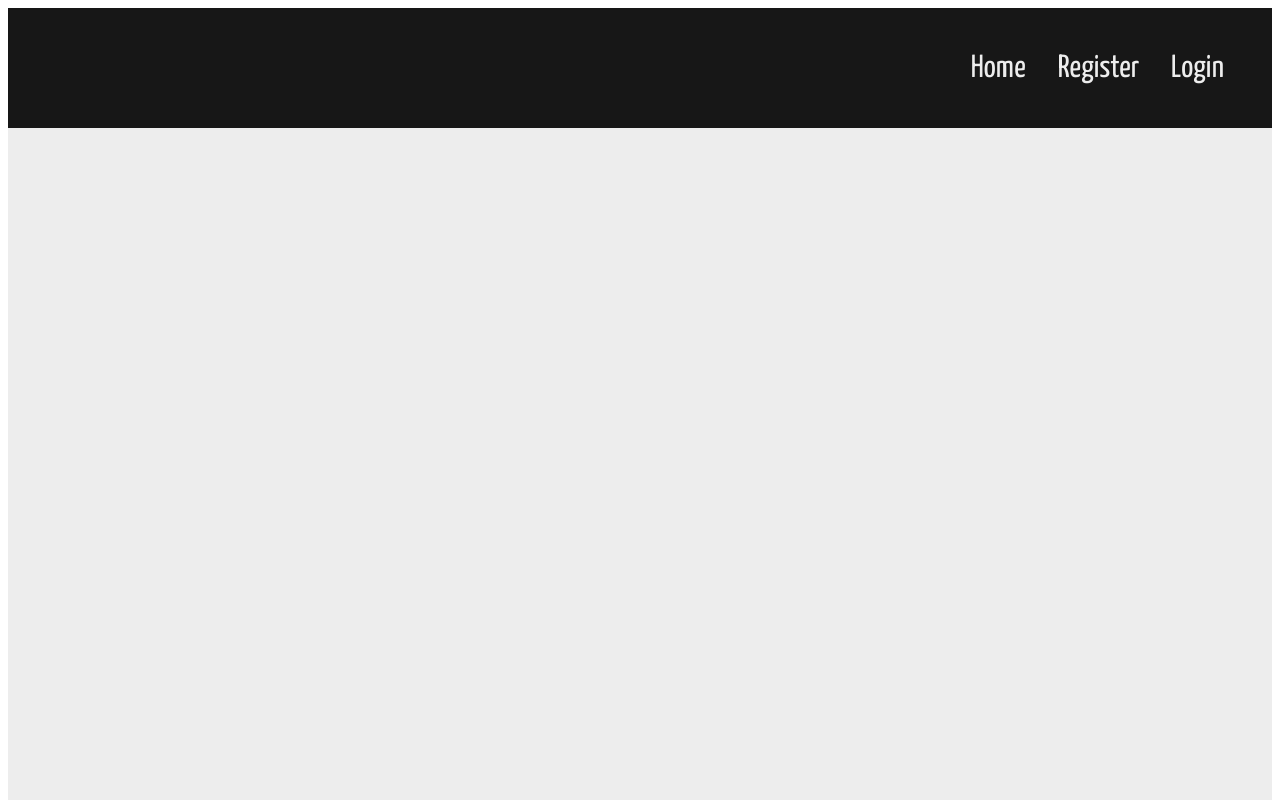
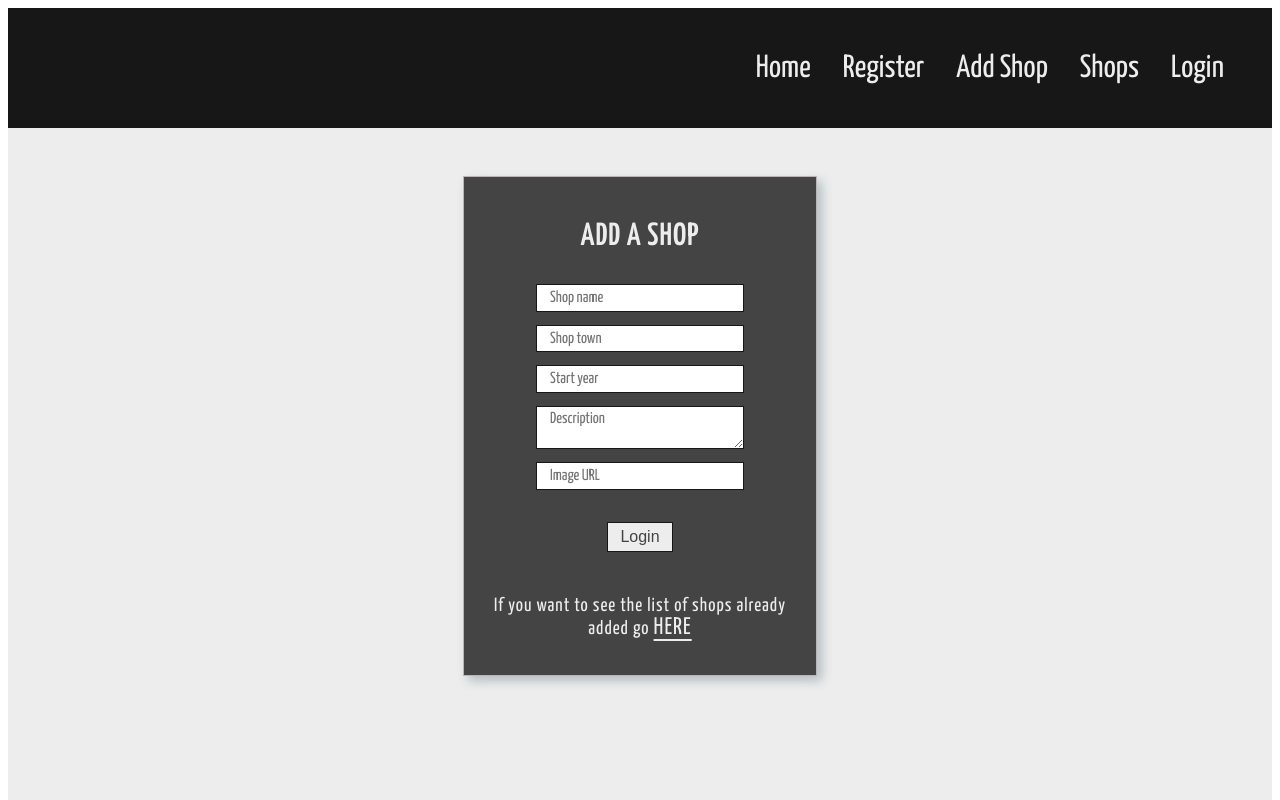
Before and after one commit to urtesala/urte_saladziute_final_react_exam, a React (Vite) app: page /add-shop in a window 1280 px wide. Shown: the top 800 px of the page. Built offline with nearby package versions, Linux system fonts and the light colour scheme.

Commit message:
add a shop and shops pages added, all forms done

```diff
--- a/src/App.jsx
+++ b/src/App.jsx
@@ -2,9 +2,11 @@ import { Redirect, Route, Switch } from 'react-router-dom';
 import './App.css';
 import Navigation from './components/Layout/Navigation';
 import { Wraper } from './components/styled/StyledComponents';
+import AddShop from './pages/addShop/AddShop';
 import HomePage from './pages/Home/HomePage';
 import LoginPage from './pages/Login-Register/LoginPage';
 import RegisterPage from './pages/Login-Register/RegisterPage';
+import Shops from './pages/shops/Shops';
 
 function App() {
   return (
@@ -12,6 +14,14 @@ function App() {
       <Navigation />
 
       <Switch>
+        <Route path={'/add-shop'}>
+          <AddShop/>
+        </Route>
+
+        <Route path={'/shops'}>
+          <Shops/>
+        </Route>
+
         <Route path={'/login'}>
           <LoginPage />
         </Route>
--- a/src/components/Layout/Navigation.jsx
+++ b/src/components/Layout/Navigation.jsx
@@ -15,6 +15,14 @@ function Navigation(props) {
           Register
         </StyledNavLink>
 
+        <StyledNavLink to={'/add-shop'} exact>
+          Add Shop
+        </StyledNavLink>
+
+        <StyledNavLink to={'/shops'} exact>
+          Shops
+        </StyledNavLink>
+
         <StyledNavLink to={'/login'} exact>
           Login
         </StyledNavLink>
--- /dev/null
+++ b/src/components/forms/AddShopForm.jsx
@@ -0,0 +1,98 @@
+import { useFormik } from 'formik';
+import * as Yup from 'yup';
+import { Button, Card, Form, Section } from '../styled/StyledComponents';
+import InputError from './InputError';
+
+function AddShopForm(props) {
+  const formik = useFormik({
+    initialValues: {
+      shopName: '',
+      shopTown: '',
+      startYear: '',
+      description: '',
+      image: '',
+    },
+    validationSchema: Yup.object().shape({
+      shopName: Yup.string().min(4).required('Please enter name of the shop'),
+      shopTown: Yup.string()
+        .min(4)
+        .required('Please enter town where shop is located'),
+      startYear: Yup.number()
+        .min(1970)
+        .max(2022)
+        .required('Please enter which year shop opened'),
+      description: Yup.string().min(6).required('Please enter description'),
+      image: Yup.string().min(5).required('Please add photo of the shop'),
+    }),
+    onSubmit: (values) => {
+      console.log('values ===', values);
+    },
+  });
+  return (
+    <Form onSubmit={formik.handleSubmit}>
+      <input
+        type='text'
+        id='shopName'
+        placeholder='Shop name'
+        value={formik.values.shopName}
+        onChange={formik.handleChange}
+        onBlur={formik.handleBlur}
+      />
+      <InputError
+        error={formik.errors.shopName}
+        touch={formik.touched.shopName}
+      />
+      <input
+        type='text'
+        id='shopTown'
+        placeholder='Shop town'
+        value={formik.values.shopTown}
+        onChange={formik.handleChange}
+        onBlur={formik.handleBlur}
+      />
+      <InputError
+        error={formik.errors.shopTown}
+        touch={formik.touched.shopTown}
+      />
+      <input
+        type='text'
+        id='startYear'
+        placeholder='Start year'
+        value={formik.values.startYear}
+        onChange={formik.handleChange}
+        onBlur={formik.handleBlur}
+      />
+      <InputError
+        error={formik.errors.startYear}
+        touch={formik.touched.startYear}
+      />
+      <textarea
+        type='text'
+        id='description'
+        placeholder='Description'
+        value={formik.values.description}
+        onChange={formik.handleChange}
+        onBlur={formik.handleBlur}
+      ></textarea>
+      <InputError
+        error={formik.errors.description}
+        touch={formik.touched.description}
+      />
+      <input
+        type='text'
+        id='image'
+        placeholder='Image URL'
+        value={formik.values.image}
+        onChange={formik.handleChange}
+        onBlur={formik.handleBlur}
+      />
+      <InputError error={formik.errors.image} touch={formik.touched.image} />
+      <Button type='submit'>Login</Button>
+      <p>
+        If you want to see the list of shops already added go{' '}
+        <a href='/shops'>HERE</a>
+      </p>
+    </Form>
+  );
+}
+export default AddShopForm;
--- a/src/components/forms/RegisterForm.jsx
+++ b/src/components/forms/RegisterForm.jsx
@@ -1,11 +1,9 @@
 import { useFormik } from 'formik';
 import * as Yup from 'yup';
-import { useHistory } from 'react-router-dom';
 import { Button, Form } from '../styled/StyledComponents';
 import InputError from './InputError';
 
 function RegisterForm(props) {
-  const history = useHistory();
   const formik = useFormik({
     initialValues: {
       email: '',
--- a/src/components/styled/StyledComponents.js
+++ b/src/components/styled/StyledComponents.js
@@ -49,15 +49,17 @@ export const Form = styled.form`
     }
   }
 
-  input {
+  input,
+  textarea {
     font-size: 16px;
     font-family: 'Yanone Kaffeesatz', sans-serif;
     padding: 0.3em 0.8em;
     margin: 0.4em;
     border: 1.5px solid #171717;
     display: block;
-    max-width: 300px;
+    width: 180px;
     color: #da0037;
+    resize: vertical;
   }
 `;
 
@@ -80,5 +82,15 @@ export const ErrorMessage = styled.p`
   margin: 0;
   letter-spacing: 3px;
   text-transform: uppercase;
-  font-weight: 300
+  font-weight: 300;
 `;
+
+export const Section = styled.section`
+  text-align: center;
+  display: flex;
+  flex-direction: column;
+  align-items: center;
+  margin-top: 3rem;
+  width: auto;
+  height: 350px;
+`;
--- a/src/pages/Login-Register/LoginPage.jsx
+++ b/src/pages/Login-Register/LoginPage.jsx
@@ -1,6 +1,6 @@
 import LoginForm from '../../components/forms/LoginForm';
-import { Card } from '../../components/styled/StyledComponents';
-import { Section } from './styledLogin';
+import { Card, Section } from '../../components/styled/StyledComponents';
+
 
 function LoginPage(props) {
   return (
--- a/src/pages/Login-Register/styledLogin.js
+++ /dev/null
@@ -1,11 +0,0 @@
-import styled from 'styled-components';
-
-export const Section = styled.section`
-  text-align: center;
-  display: flex;
-  flex-direction: column;
-  align-items: center;
-  margin-top: 3rem;
-  width: auto;
-  height: 350px;
-`;
--- /dev/null
+++ b/src/pages/addShop/AddShop.jsx
@@ -0,0 +1,14 @@
+import AddShopForm from '../../components/forms/AddShopForm';
+import { Card, Section } from '../../components/styled/StyledComponents';
+
+function AddShop(props) {
+  return (
+    <Section>
+      <Card>
+      <h1>ADD A SHOP</h1>
+        <AddShopForm />
+      </Card>
+    </Section>
+  );
+}
+export default AddShop;
--- /dev/null
+++ b/src/pages/shops/Shops.jsx
@@ -0,0 +1,6 @@
+function Shops(props) {
+  return (
+    <div>Shops</div>
+  )
+}
+export default Shops
```
Also changed, not shown: src/pages/Login-Register/RegisterPage.jsx (+3 -5 lines).
